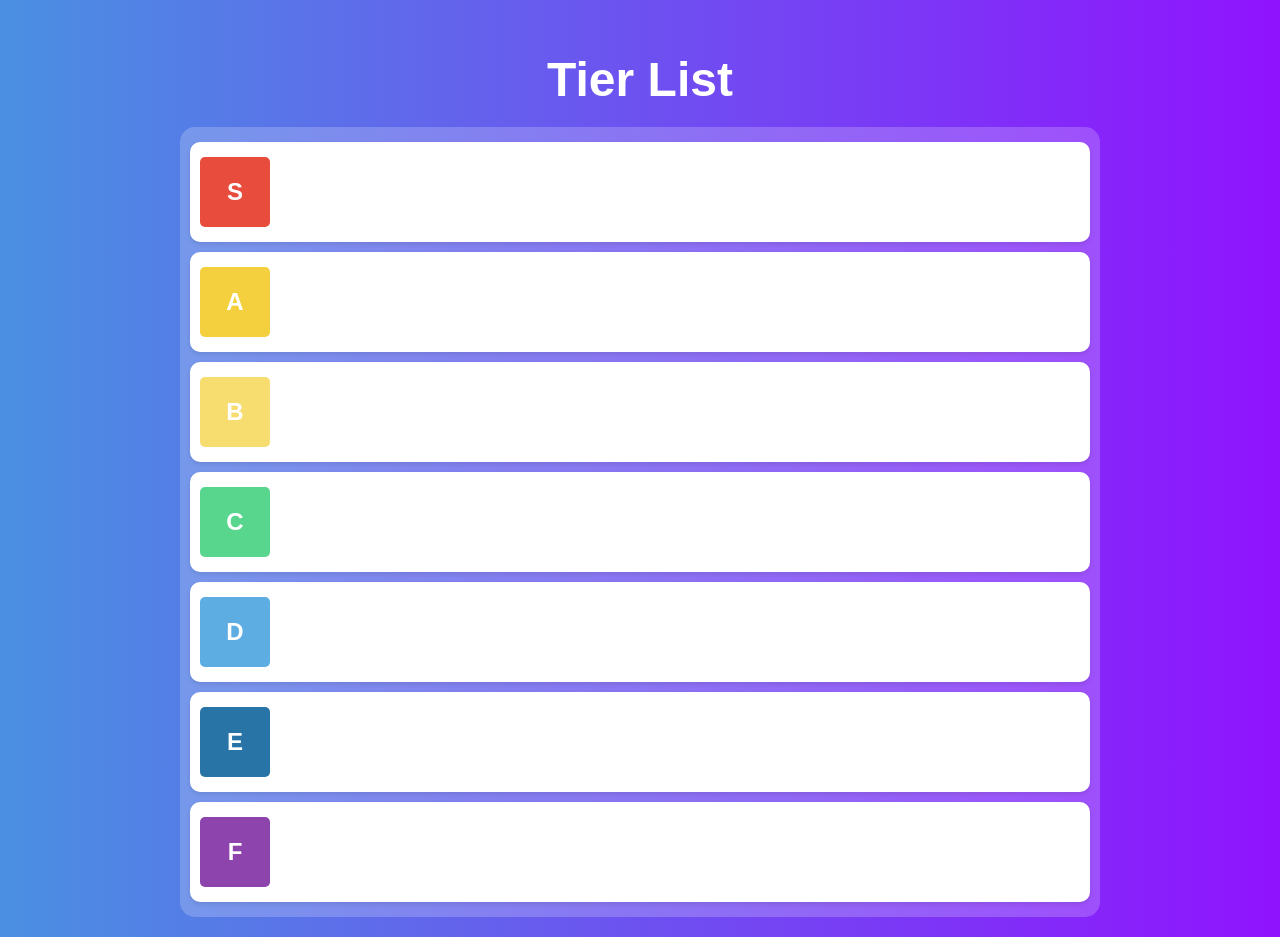
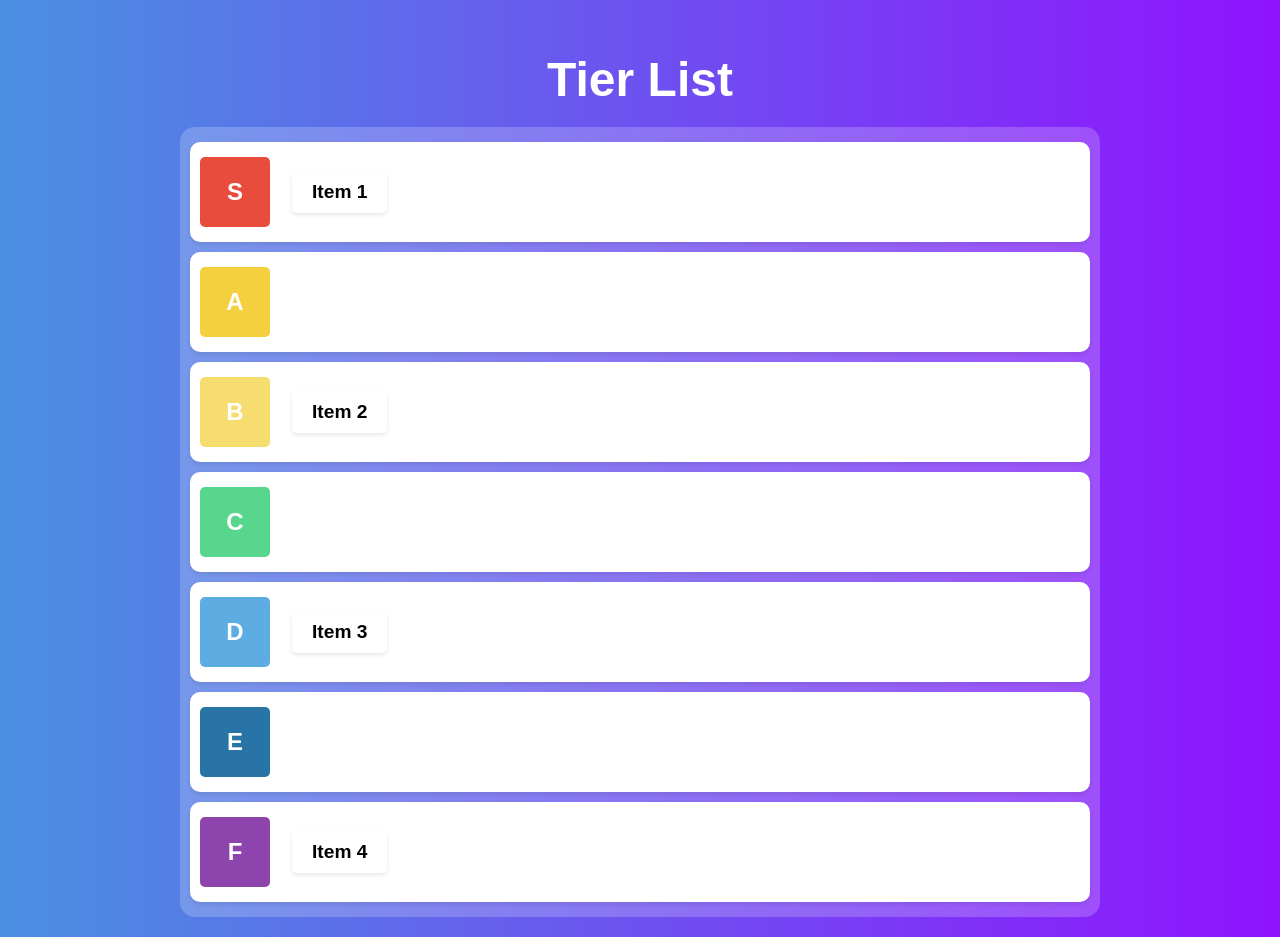
Before and after one commit to Joaleramirez/Project_2_CST438, a React (Create React App) app in the folder Project_2/frontend/: page /TierList in a window 1280 px wide. Built offline with nearby package versions, Linux system fonts and the light colour scheme.

Commit message:
Fixed the drag and drop logic. There were two conflicting states.
1. State from TierListPage.jsx (items, setItems).
2. State from TierList.jsx (tiers, setTiers).

Both are managing item movement, causing issues.
We need only one source of truth for items.

```diff
--- a/Project_2/frontend/src/components/TierItem.jsx
+++ b/Project_2/frontend/src/components/TierItem.jsx
@@ -1,17 +1,21 @@
 import React from "react";
-import TierRow from "./TierRow";
-import "../styles/TierList.css"; // Import TierList styles
+import { useDrag } from "react-dnd";
+import "../styles/TierItem.css"; // Ensure CSS exists
 
-const tiers = ["S", "A", "B", "C", "D", "E", "F"]; // Tier levels
+const TierItem = ({ item }) => {
+    const [{ isDragging }, drag] = useDrag({
+        type: "ITEM",
+        item: { id: item.id },
+        collect: (monitor) => ({
+            isDragging: !!monitor.isDragging(),
+        }),
+    });
 
-const TierList = ({ items, setItems }) => {
     return (
-        <div className="tier-list">
-            {tiers.map((tier) => (
-                <TierRow key={tier} tier={tier} items={items} setItems={setItems} />
-            ))}
+        <div ref={drag} className={`tier-item ${isDragging ? "dragging" : ""}`}>
+            {item.name}
         </div>
     );
 };
 
-export default TierList;
+export default TierItem;
--- a/Project_2/frontend/src/components/TierList.jsx
+++ b/Project_2/frontend/src/components/TierList.jsx
@@ -1,55 +1,20 @@
-import React, { useState } from "react";
-import { useDrop } from "react-dnd";
+import React from "react";
 import TierRow from "./TierRow";
+import "../styles/TierList.css"; // Ensure this file exists
 
-const initialTiers = {
-    S: [],
-    A: [],
-    B: [],
-    C: [],
-    D: [],
-    E: [],
-    F: [],
-};
-
-const TierList = () => {
-    const [tiers, setTiers] = useState(initialTiers);
-
-    const moveItem = (itemId, targetTier) => {
-        setTiers((prevTiers) => {
-            // Remove item from previous tier
-            const updatedTiers = { ...prevTiers };
-            for (const tier in updatedTiers) {
-                updatedTiers[tier] = updatedTiers[tier].filter((item) => item.id !== itemId);
-            }
-
-            // Add item to new tier
-            updatedTiers[targetTier].push({ id: itemId, name: `Item ${itemId}` });
-
-            return updatedTiers;
-        });
-    };
-
+const TierList = ({ tiers, items, setItems }) => {
     return (
         <div className="tier-list">
-            {Object.keys(tiers).map((tier) => (
-                <DroppableTier key={tier} tier={tier} items={tiers[tier]} moveItem={moveItem} />
+            {tiers.map((tier) => (
+                <TierRow
+                    key={tier}
+                    tier={tier}
+                    items={items.filter((item) => item.tier === tier)}
+                    setItems={setItems}
+                />
             ))}
         </div>
     );
 };
 
-const DroppableTier = ({ tier, items, moveItem }) => {
-    const [, drop] = useDrop({
-        accept: "ITEM",
-        drop: (item) => moveItem(item.id, tier),
-    });
-
-    return (
-        <div ref={drop}>
-            <TierRow tier={tier} items={items} moveItem={moveItem} />
-        </div>
-    );
-};
-
 export default TierList;
--- a/Project_2/frontend/src/components/TierRow.jsx
+++ b/Project_2/frontend/src/components/TierRow.jsx
@@ -1,7 +1,7 @@
 import React from "react";
 import { useDrop } from "react-dnd";
 import TierItem from "./TierItem";
-import "../styles/TierRow.css"; // Import TierRow styles
+import "../styles/TierRow.css"; // Ensure CSS exists
 
 const TierRow = ({ tier, items, setItems }) => {
     const [{ isOver }, drop] = useDrop({
@@ -24,11 +24,9 @@ const TierRow = ({ tier, items, setItems }) => {
         <div ref={drop} className={`tier-row tier-${tier} ${isOver ? "hovered" : ""}`}>
             <div className="tier-label">{tier}</div>
             <div className="tier-content">
-                {items
-                    .filter((item) => item.tier === tier)
-                    .map((item) => (
-                        <TierItem key={item.id} item={item} setItems={setItems} />
-                    ))}
+                {items.map((item) => (
+                    <TierItem key={item.id} item={item} />
+                ))}
             </div>
         </div>
     );
--- /dev/null
+++ b/Project_2/frontend/src/styles/TierItem.css
@@ -0,0 +1,16 @@
+.tier-item {
+    background: white;
+    padding: 10px 20px;
+    margin: 5px;
+    border-radius: 8px;
+    box-shadow: 0 2px 4px rgba(0, 0, 0, 0.1);
+    font-size: 1rem;
+    font-weight: bold;
+    cursor: grab;
+    transition: transform 0.2s ease-in-out;
+}
+
+.tier-item.dragging {
+    opacity: 0.5;
+    transform: scale(1.05);
+}
```
